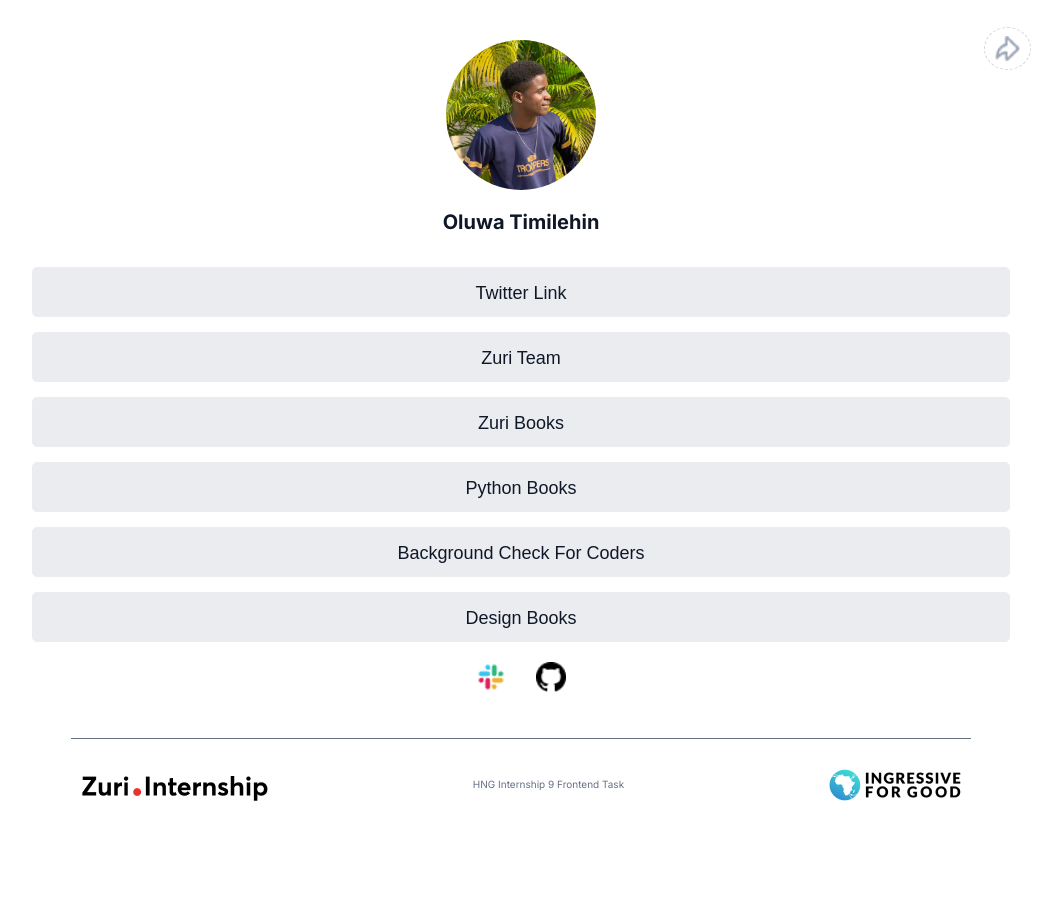
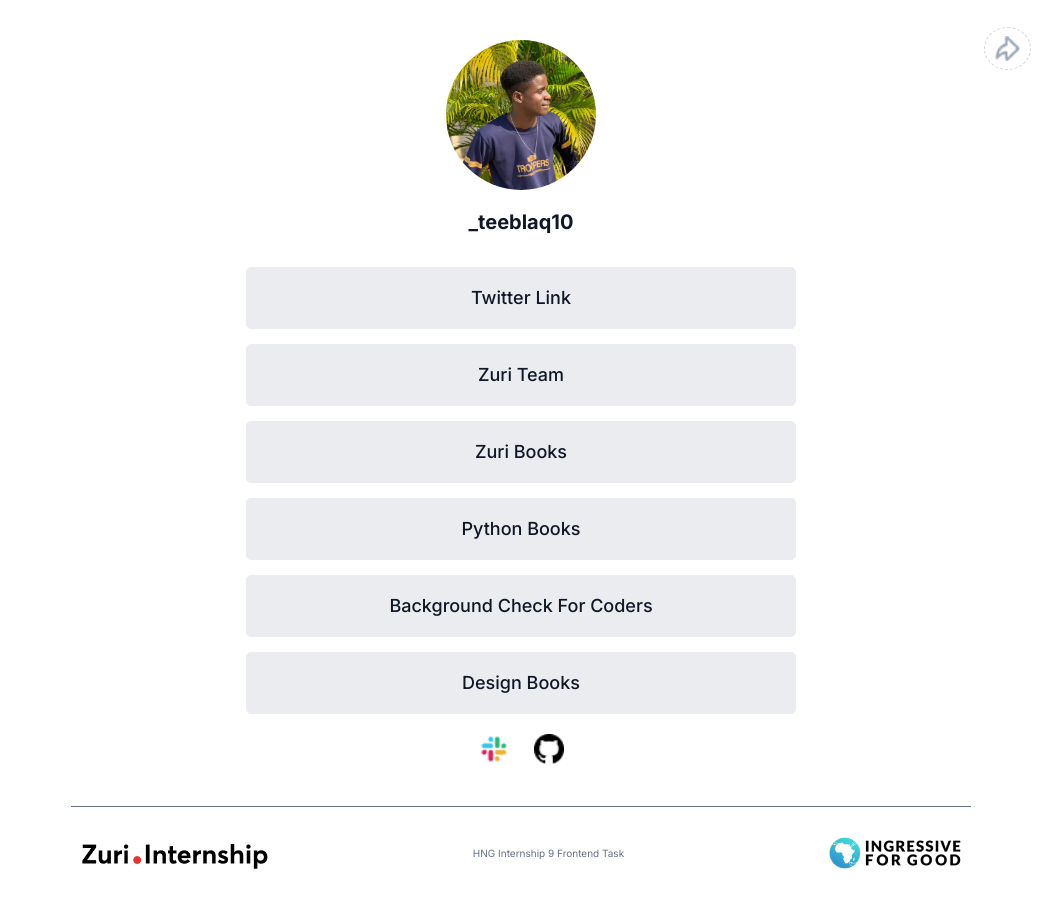
Before and after one commit to Timi-cell/linktree, a React (Create React App) app: page / in a window 1280 px wide. Shown: the top 908 px of the page, without its empty margins (119-1181 px from the left). Before the commit the page ends 861 px from the top, so only its background shows below. Built offline with nearby package versions, Linux system fonts and the light colour scheme.

Commit message:
fixed the wrong ids and important links

```diff
--- a/src/App.css
+++ b/src/App.css
@@ -74,9 +74,6 @@ body {
 .top .header-section .share-section .dots__icon:hover {
   background: #f9fafb;
 }
-/* .top .header-section .share__icon:focus {
-  box-shadow: 0px 0px 0px 4px #f2f4f7;
-} */
 
 .top .header-section .image #profile__img {
   width: 15rem;
@@ -99,7 +96,6 @@ body {
 }
 .top .header-section .image #profile__img:hover {
   filter: brightness(0.6);
-  /* border: 0.1rem solid #ebe9fe; */
 }
 .top .header-section .image:hover > .camera #camera__icon {
   display: block;
@@ -114,50 +110,47 @@ body {
   margin-top: 1.5rem;
   color: #101828;
 }
-.header-section #slack {
+.top .header-section #slack {
   display: none;
 }
 /* Body section */
 .body-section {
   margin-top: 3rem;
-  padding: 0 9rem;
+  padding: 0 5rem;
 }
 
-.body-section button {
-  width: 100%;
+.body-section .body__links a {
+  background-color: #eaecf0;
+  border-radius: 0.5rem;
+  border: 0.06rem solid #eaecf0;
+  color: #101828;
+  display: block;
+  font-size: 1.8rem;
   font-weight: 500;
-  height: 5rem;
-  font-size: 1.8rem;
-  background-color: #eaecf0;
-  border: 0.06rem solid #eaecf0;
-  border-radius: 0.5rem;
+  height: auto;
+  line-height: 3rem;
+  margin-top: 1.5rem;
   padding: 1.5rem 2rem;
-  margin-top: 1.5rem;
+  text-decoration: none;
+  width: 55rem;
 }
-/* .body-section button:focus {
-  border: 0.06rem solid #98a2b3;
-  box-shadow: 0 0.1rem 0.2rem rgba(16, 24, 40, 0.05), 0 0 0 0.3rem #ebe9fe;
-} */
-.body-section button:hover {
+
+.body-section .body__links a:hover {
   background-color: #d0d5dd;
   border: 0.06rem solid #d0d5dd;
   box-shadow: 0 0.1rem 0.15rem rgba(16, 24, 40, 0.05);
 }
-.body-section > div button:first-of-type {
+.body-section > div a:first-of-type {
   margin-top: 0;
 }
-.body-section a {
-  width: 6rem;
-  text-decoration: none;
-  color: #101828;
-  line-height: 1.75rem;
-}
+
 .body-section .social__icons {
   margin-top: 2rem;
   display: flex;
   flex-direction: row;
   justify-content: space-between;
   align-items: center;
+  gap: 2.5rem;
 }
 
 .body-section .social__icons img {
@@ -251,11 +244,13 @@ body {
 
   /* mobile body section */
   .body-section {
-    padding: 0 1.5rem;
+    padding: 0 1rem;
   }
-  .body-section button {
+  .body-section .body__links a {
     font-size: 2.5rem;
-    height: 10rem;
+    padding: 2.5rem 3rem;
+    height: auto;
+    width: 50rem;
   }
   .body-section .social__icons {
     gap: 3rem;
@@ -269,7 +264,7 @@ body {
   /* mobile footer section */
   .footer-section {
     flex-direction: column;
-    width: 100%;
+    width: 50rem;
     margin: 4rem 0 3rem 0;
     padding: 3rem 1rem;
   }
--- a/src/App.js
+++ b/src/App.js
@@ -7,47 +7,47 @@ class App extends Component {
   state = {
     list: [
       {
-        id: "twitter_page",
+        id: "twitter__page",
         content: "Twitter Link",
         link: "https://twitter.com/_teeblaq10",
-        title: "My Twitter Page",
       },
       {
-        id: "btn_zuri",
+        id: "btn__zuri",
         content: "Zuri Team",
         link: "https://training.zuri.team/",
-        title: "The Zuri Team",
       },
       ,
       {
         id: "books",
         content: "Zuri Books",
         link: "http://books.zuri.team/",
-        title: "Find books about design and coding.",
+        title: "Click here to discover books about design and coding.",
       },
       ,
       {
         id: "book__python",
         content: "Python Books",
-        link: `https://books.zuri.team/python-for-beginners?ref_id=Timi`,
-        title: "Python Books",
+        link: "https://books.zuri.team/python-for-beginners?ref_id=OluwaTimilehin",
+        title:
+          "Click here to get my books on the popular programming language, Python!.",
       },
       ,
       {
         id: "pitch",
         content: "Background Check For Coders",
         link: "https://background.zuri.team/",
-        title: "Get a background check as a coder.",
+        title:
+          "We offer the best services when it comes to background checks on coders.",
       },
       ,
       {
         id: "book__design",
         content: "Design Books",
         link: "https://books.zuri.team/design-rules",
-        title: "Free design books offered by Zuri",
+        title: "Click here to discover the free design books offered by Zuri.",
       },
     ],
-    slackname: "Timi",
+    slackname: "OluwaTimilehin",
   };
   render() {
     return (
--- a/src/components/Body.jsx
+++ b/src/components/Body.jsx
@@ -3,19 +3,19 @@ import React from "react";
 const Body = ({ lists }) => {
   const displayLinks = () => {
     return (
-      <div>
+      <div className="body__links">
         {lists.map((list) => {
           return (
-            <button key={list.id} id={list.id}>
             <a
-                href={`${list.link}`}
+              href={list.link}
               title={list.title}
+              key={list.id}
+              id={list.id}
               rel="noopener"
               target="_blank"
             >
               {list.content}
             </a>
-            </button>
           );
         })}
       </div>
@@ -25,7 +25,7 @@ const Body = ({ lists }) => {
     <div className="body-section flex-column">
       {displayLinks()}
       <div className="social__icons">
-        <a href="https://app.slack.com/client/T041FKW3E20/D046204G9J9/rimeto_profile/U0464U6UK4J">
+        <a href="https://app.slack.com/client/T042F7V19Q8/D0486LUB6SE/rimeto_profile/U048KA6A1CH">
           <img src="./images/slack.png" alt="slack" />
         </a>
         <a href="https://github.com/timi-cell">
--- a/src/components/Header.jsx
+++ b/src/components/Header.jsx
@@ -19,7 +19,7 @@ const Header = ({ name }) => {
       <div className="image">
         <img
           src="./images/avatar.JPEG"
-          alt="profile__img"
+          alt="profileImage"
           id="profile__img"
           title="Profile image"
         />
@@ -27,7 +27,7 @@ const Header = ({ name }) => {
           <img src="./images/camera.png" alt="camera-icon" id="camera__icon" />
         </div>
       </div>
-      <h1 id="twitter">Oluwa Timilehin</h1>
+      <h1 id="twitter">_teeblaq10</h1>
       <h2 id="slack">{name}</h2>
     </div>
   );
```
Lines whose indentation alone changed are shown as unchanged.
